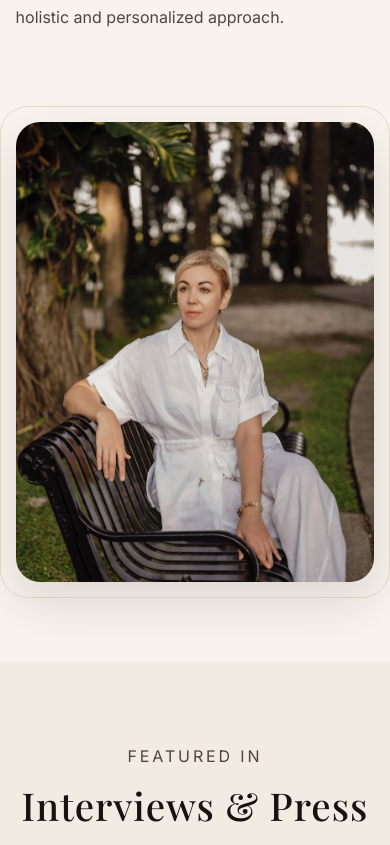
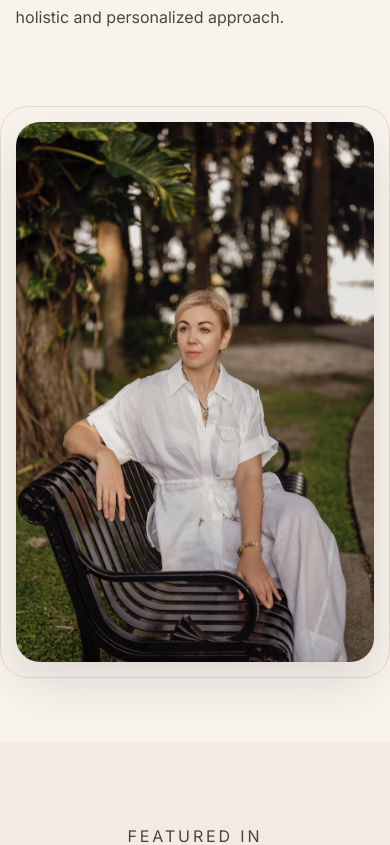
Before and after one commit to OnoprichukSergey-FS/orlando-beauty-studio, a Next.js app: page /about in a window 390 px wide. Shown: the part 1501-2346 px from the top of the page. Built offline with nearby package versions, Linux system fonts and the light colour scheme.

Commit message:
update about page

```diff
--- a/src/app/about/about.module.css
+++ b/src/app/about/about.module.css
@@ -118,24 +118,23 @@
   pointer-events: none;
 }
 
-.founderImage {
+.founderImage,
+.secondaryImage {
   width: 100%;
-  height: 680px;
+  height: auto;
   display: block;
   border-radius: 24px;
-  object-fit: cover;
-  object-position: center;
+  object-fit: contain;
   box-shadow: 0 20px 50px rgba(26, 19, 15, 0.12);
 }
 
+/* keep desktop image size elegant without cropping */
+.founderImage {
+  max-height: 680px;
+}
+
 .secondaryImage {
-  width: 100%;
-  height: 560px;
-  display: block;
-  border-radius: 24px;
-  object-fit: cover;
-  object-position: center;
-  box-shadow: 0 20px 50px rgba(26, 19, 15, 0.12);
+  max-height: 560px;
 }
 
 .pressSection {
@@ -199,11 +198,11 @@
 
 @media (max-width: 1100px) {
   .founderImage {
-    height: 620px;
+    max-height: 620px;
   }
 
   .secondaryImage {
-    height: 500px;
+    max-height: 500px;
   }
 }
 
@@ -231,12 +230,9 @@
     justify-self: stretch;
   }
 
-  .founderImage {
-    height: 580px;
-  }
-
+  .founderImage,
   .secondaryImage {
-    height: 500px;
+    max-height: none;
   }
 }
 
@@ -253,12 +249,12 @@
     line-height: 1.8;
   }
 
-  .founderImage {
-    height: 460px;
-  }
-
+  .founderImage,
   .secondaryImage {
-    height: 420px;
+    width: 100%;
+    height: auto;
+    max-height: none;
+    object-fit: contain;
   }
 
   .pressCard {
```
